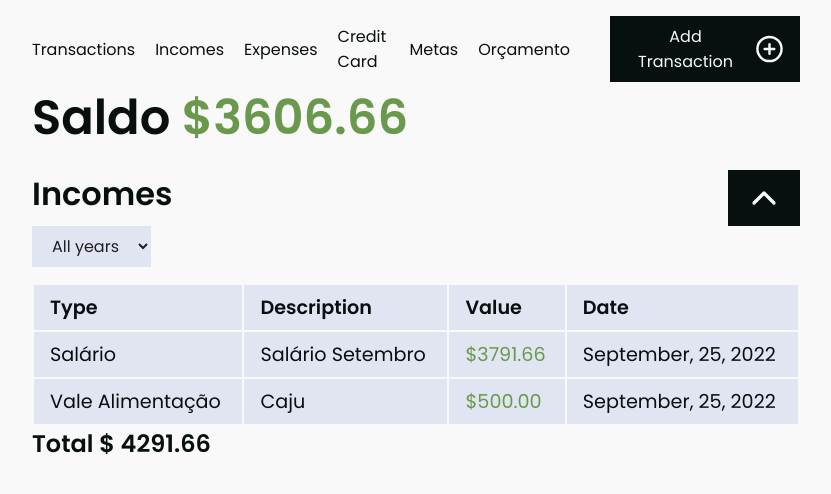
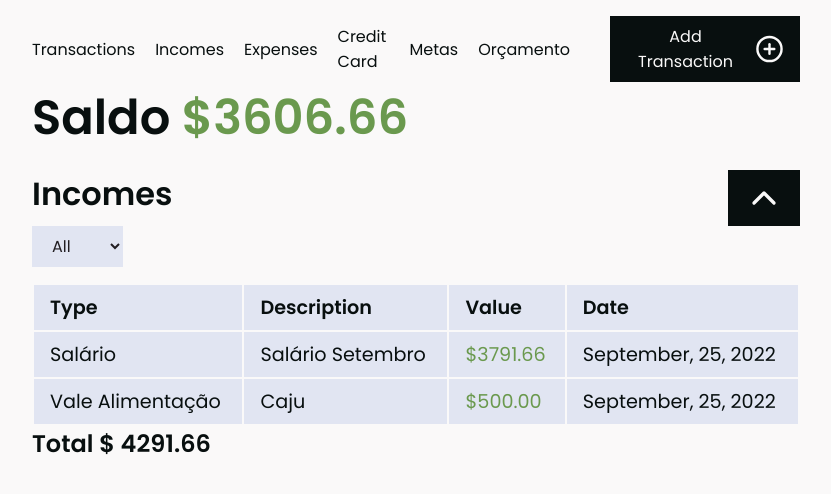
Before and after one commit to anasofiamelo/finances-app, a React (Create React App) app: page /incomes in a window 1280 px wide. Shown: the top 494 px of the page, without its empty margins (224-1055 px from the left). Built offline with nearby package versions, Linux system fonts and the light colour scheme.

Commit message:
refactoring transaction component

```diff
--- a/src/components/Balance.jsx
+++ b/src/components/Balance.jsx
@@ -8,7 +8,7 @@ const Balance = () => {
     <Transaction
       balanceType="Balance"
       transactions={transactions}
-      customTr={["Type", "Description", "Value", "Date"]}
+      balanceThead={["Type", "Description", "Value", "Date"]}
     />
   );
 };
--- a/src/components/Transactions/Expenses/Expenses.jsx
+++ b/src/components/Transactions/Expenses/Expenses.jsx
@@ -7,7 +7,7 @@ const Expenses = (props) => {
   return (
     <>
       <Transaction
-        customTr={["Type", "Description", "Value", "Date"]}
+        balanceThead={["Type", "Description", "Value", "Date"]}
         transactions={expenses}
         balanceType="Expenses"
       />
--- a/src/components/Transactions/Incomes/Incomes.jsx
+++ b/src/components/Transactions/Incomes/Incomes.jsx
@@ -8,7 +8,7 @@ const Incomes = () => {
   return (
     <>
       <Transaction
-        customTr={["Type", "Description", "Value", "Date"]}
+        balanceThead={["Type", "Description", "Value", "Date"]}
         transactions={incomes}
         balanceType="Incomes"
       />
--- a/src/components/Transactions/Transaction.jsx
+++ b/src/components/Transactions/Transaction.jsx
@@ -1,8 +1,9 @@
 import { useState, useReducer, useEffect } from "react";
-import { FiChevronDown, FiChevronUp } from "react-icons/fi";
-import { monthNames, lastYears } from "../../utils";
+import { monthOptions, yearOptions } from "../../utils";
 import { useTransactions } from "../../context/finances.context";
+import { Table, Select } from "../";
 import moment from "moment";
+import TransactionHeader from "./TransactionHeader";
 
 const Transaction = (props) => {
   const context = useTransactions();
@@ -64,8 +65,6 @@ const Transaction = (props) => {
     initialReducerState
   );
 
-  console.log(selectedValue);
-
   const yearValueChangeHandler = (event) => {
     const inputValue = event.target.value;
     dispatchSelectState({ type: "CURRENT_YEAR", year: inputValue });
@@ -84,10 +83,9 @@ const Transaction = (props) => {
     setShowTable((prev) => !prev);
   };
 
-  const totalBalanceTransactions = props.transactions.reduce(
-    (prev, current) => prev + current.value,
-    0
-  );
+  const totalBalanceTransactions = selectedValue.filteredTransactions
+    .reduce((prev, current) => prev + current.value, 0)
+    .toFixed(2);
 
   const formattedBalance = selectedValue.filteredTransactions.map(
     ({ type, value, date, description }) => (
@@ -102,65 +100,36 @@ const Transaction = (props) => {
     )
   );
 
-  const monthOptions = monthNames.map((month, index) => (
-    <option key={month} value={index}>
-      {month}
-    </option>
-  ));
+  const showMonthSelect = selectedValue.year !== "All";
 
-  const yearOptions = lastYears.map((year) => (
-    <option key={year} value={year}>
-      {year}
-    </option>
-  ));
+  const formattedThead = props.balanceThead.map((td) => <td>{td}</td>);
 
   return (
     <div style={{ minWidth: "500px" }}>
-      <div className="balance-header">
-        <h1>{props.balanceType}</h1>
-        <button onClick={showBalanceTableHandler}>
-          {showTable ? (
-            <FiChevronUp style={{ fontSize: "2.5rem" }} />
-          ) : (
-            <FiChevronDown style={{ fontSize: "2.5rem" }} />
-          )}
-        </button>
-      </div>
+      <TransactionHeader
+        showTable={showTable}
+        onShowBalanceTable={showBalanceTableHandler}
+        title={props.balanceType}
+      />
 
-      <select
-        style={{ marginBottom: "1rem" }}
+      <Select
         value={selectedValue.current}
         onChange={yearValueChangeHandler}
-      >
-        <option value="All">All years</option>
-        {yearOptions}
-      </select>
+        options={yearOptions}
+      />
 
-      {selectedValue.year !== "All" && (
-        <select
+      {showMonthSelect && (
+        <Select
+          value={selectedValue.which}
           onChange={monthValueChangeHandler}
-          value={selectedValue.which}
+          options={monthOptions}
           style={{ marginLeft: "2rem" }}
-        >
-          <option value="All">All months</option>
-          {monthOptions}
-        </select>
+        />
       )}
 
-      {showTable && (
-        <table>
-          <thead>
-            <tr>
-              {props.customTr.map((tr) => (
-                <td>{tr}</td>
-              ))}
-            </tr>
-          </thead>
-          <tbody>{formattedBalance}</tbody>
-        </table>
-      )}
+      {showTable && <Table thead={formattedThead}>{formattedBalance}</Table>}
 
-      <h2>Total $ {totalBalanceTransactions.toFixed(2)}</h2>
+      <h2>Total $ {totalBalanceTransactions}</h2>
     </div>
   );
 };
--- /dev/null
+++ b/src/components/Transactions/TransactionHeader.jsx
@@ -0,0 +1,18 @@
+import { FiChevronDown, FiChevronUp } from "react-icons/fi";
+
+const TransactionHeader = (props) => {
+  return (
+    <div className="balance-header">
+      <h1>{props.title}</h1>
+      <button onClick={props.onShowBalanceTable}>
+        {props.showTable ? (
+          <FiChevronUp style={{ fontSize: "2.5rem" }} />
+        ) : (
+          <FiChevronDown style={{ fontSize: "2.5rem" }} />
+        )}
+      </button>
+    </div>
+  );
+};
+
+export default TransactionHeader;
--- a/src/components/index.jsx
+++ b/src/components/index.jsx
@@ -13,7 +13,9 @@ import AddGoal from "./Goals/AddGoal";
 
 import Navbar from "./layout/Navbar";
 import Modal from "./layout/Modal";
+import Table from "./layout/Table";
 import Input from "./ui/Input";
+import Select from "./ui/Select";
 
 export {
   Incomes,
@@ -25,9 +27,11 @@ export {
   AddIncome,
   AddExpense,
   Input,
+  Select,
   Modal,
   Fatura,
   Goals,
   AddGoal,
   CreditCard,
+  Table,
 };
--- /dev/null
+++ b/src/components/layout/Table.jsx
@@ -0,0 +1,12 @@
+const Table = (props) => {
+  return (
+    <table>
+      <thead>
+        <tr>{props.thead}</tr>
+      </thead>
+      <tbody>{props.children}</tbody>
+    </table>
+  );
+};
+
+export default Table;
--- /dev/null
+++ b/src/components/ui/Select.jsx
@@ -0,0 +1,14 @@
+const Select = (props) => {
+  return (
+    <select
+      style={{ marginBottom: "1rem", ...props.style }}
+      value={props.value}
+      onChange={props.onChange}
+    >
+      <option value="All">All</option>
+      {props.options}
+    </select>
+  );
+};
+
+export default Select;
--- a/src/utils/index.js
+++ b/src/utils/index.js
@@ -1,6 +1,13 @@
-import monthNames from "./months";
+import monthNames, { monthOptions } from "./months";
 import finances from "./finances";
-import lastYears from "./lastYears";
+import lastYears, { yearOptions } from "./lastYears";
 import userCards from "./userCards";
 
-export { monthNames, lastYears, finances, userCards };
+export {
+  monthNames,
+  monthOptions,
+  lastYears,
+  yearOptions,
+  finances,
+  userCards,
+};
--- a/src/utils/lastYears.js
+++ b/src/utils/lastYears.js
@@ -1,3 +1,9 @@
 const lastYears = ["2022", "2021", "2020", "2019", "2018", "2017"];
 
+export const yearOptions = lastYears.map((year) => (
+  <option key={year} value={year}>
+    {year}
+  </option>
+));
+
 export default lastYears;
--- a/src/utils/months.js
+++ b/src/utils/months.js
@@ -13,4 +13,10 @@ const months = [
   "December",
 ];
 
+export const monthOptions = months.map((month, index) => (
+  <option key={month} value={index}>
+    {month}
+  </option>
+));
+
 export default months;
```
